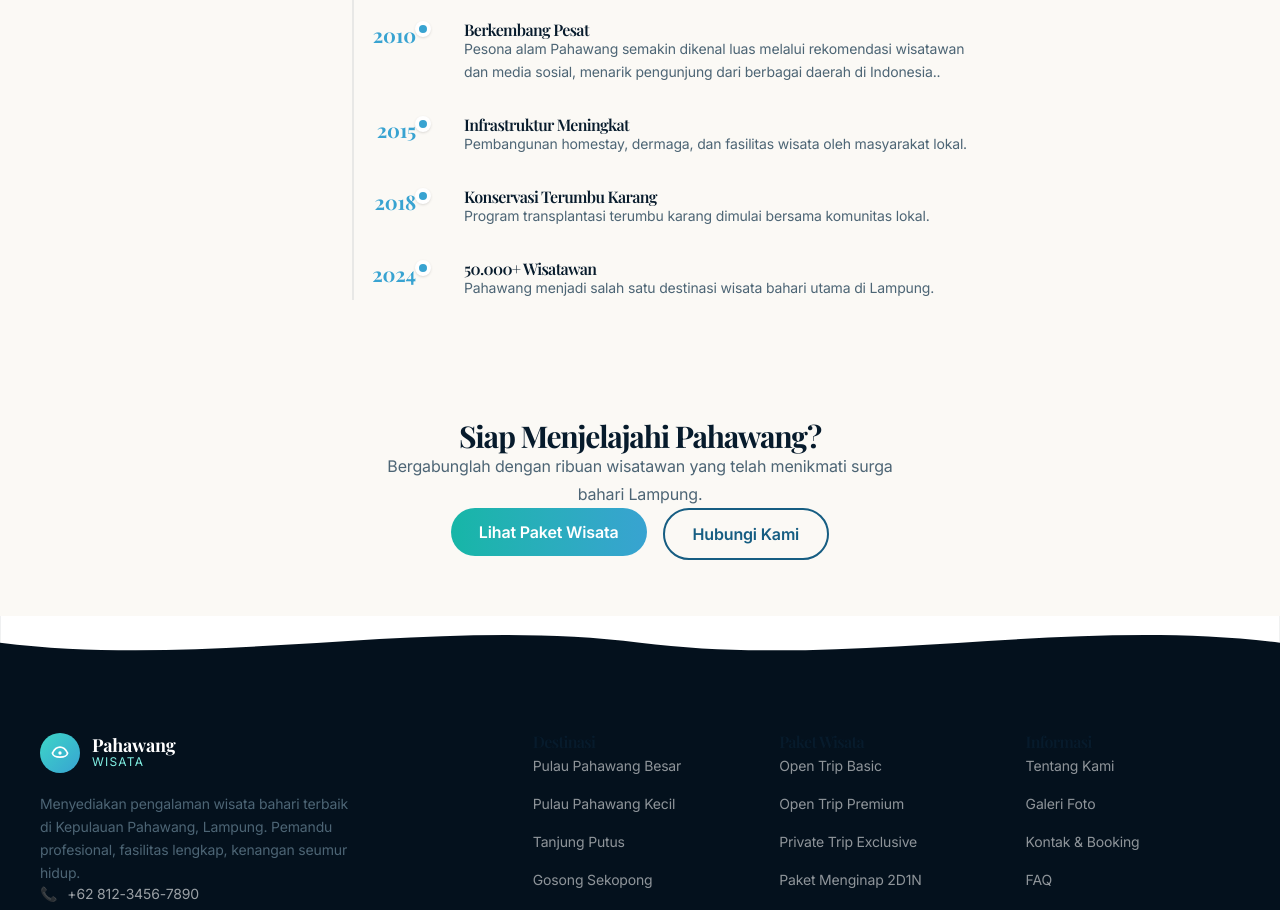
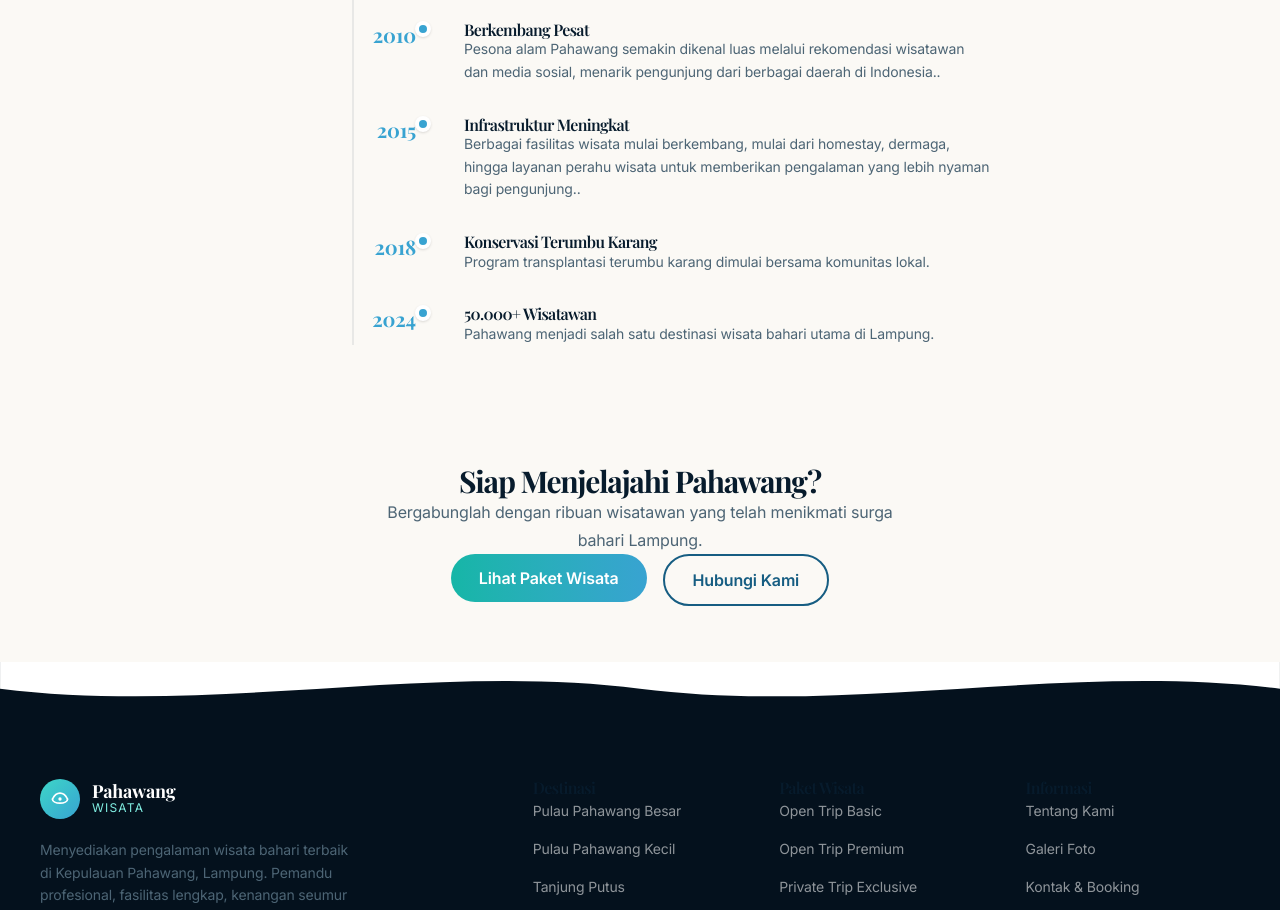
Before and after one commit to reyhansuryapratama/TA-WEB-24A-OCTUPLE, a Next.js app: page /tentang in a window 1280 px wide. Shown: the part 1740-2650 px from the top of the page. Built offline with nearby package versions, Linux system fonts and the light colour scheme.

Commit message:
main: merubah deskripsi perjalanan pahawang 2015

```diff
--- a/app/tentang/page.tsx
+++ b/app/tentang/page.tsx
@@ -47,7 +47,7 @@ const timeline = [
     judul: "Infrastruktur Meningkat",
 
     deskripsi:
-      "Pembangunan homestay, dermaga, dan fasilitas wisata oleh masyarakat lokal.",
+      "Berbagai fasilitas wisata mulai berkembang, mulai dari homestay, dermaga, hingga layanan perahu wisata untuk memberikan pengalaman yang lebih nyaman bagi pengunjung..",
   },
 
   {
```
